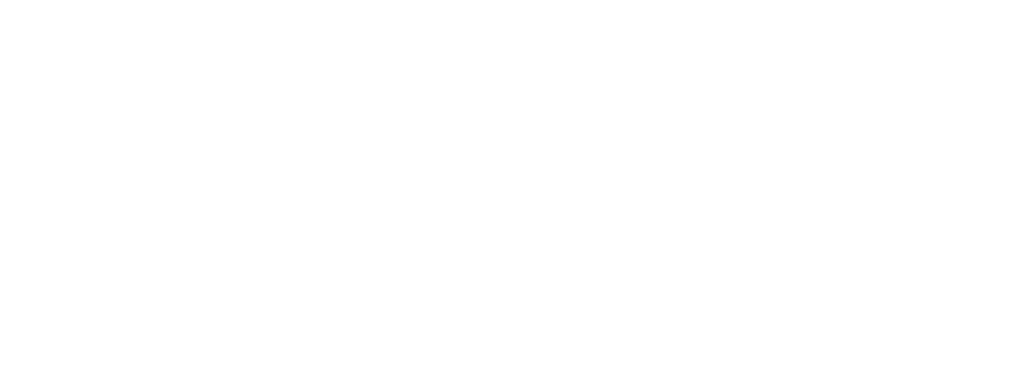
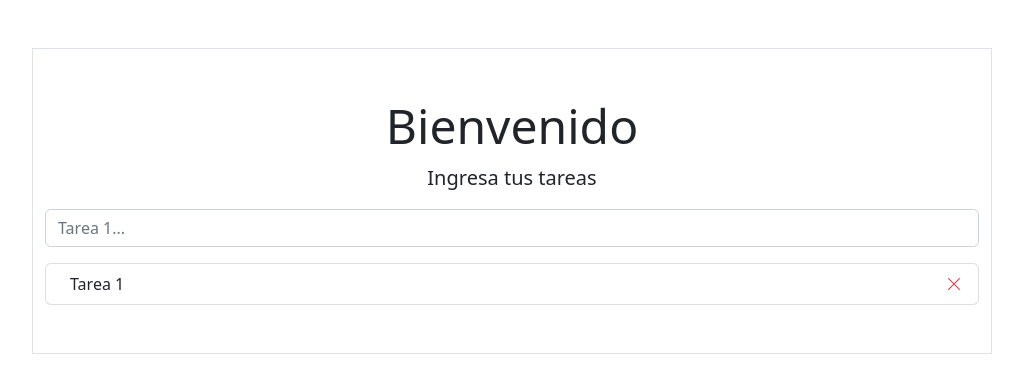
Before and after one commit to agustines82/TpReact4, a React (Create React App) app: page / in a window 1280 px wide. Shown: the top 392 px of the page, without its empty margins (128-1151 px from the left). Built offline with nearby package versions, Linux system fonts and the light colour scheme.

Commit message:
maquetado de la lista de tareas listo

```diff
--- a/package.json
+++ b/package.json
@@ -7,6 +7,7 @@
     "@testing-library/react": "^13.4.0",
     "@testing-library/user-event": "^13.5.0",
     "bootstrap": "^5.2.1",
+    "bootstrap-icons": "^1.9.1",
     "react": "^18.2.0",
     "react-bootstrap": "^2.5.0",
     "react-dom": "^18.2.0",
--- a/src/App.js
+++ b/src/App.js
@@ -1,7 +1,19 @@
 //importamos hojas de estilo
 import "bootstrap/dist/css/bootstrap.min.css";
+import "bootstrap-icons/font/bootstrap-icons.css";
+import FormularioTarea from "./components/FormularioTarea";
+import ListaTarea from "./components/ListaTarea";
+
 function App() {
-    return <div></div>;
+    return (
+        <>
+            <section className="container w-75 my-5 py-5 border">
+                <h1 className="display-5 text-center">Bienvenido</h1>
+                <FormularioTarea />
+                <ListaTarea />
+            </section>
+        </>
+    );
 }
 
 export default App;
--- /dev/null
+++ b/src/components/FormularioTarea.jsx
@@ -0,0 +1,16 @@
+import React from "react";
+import Form from "react-bootstrap/Form";
+const FormularioTarea = () => {
+    return (
+        <>
+            <p className="container text-center lead">Ingresa tus tareas</p>
+            <Form>
+                <Form.Group className="mb-3" controlId="tareas">
+                    <Form.Control type="text" placeholder="Tarea 1..." />
+                </Form.Group>
+            </Form>
+        </>
+    );
+};
+
+export default FormularioTarea;
--- /dev/null
+++ b/src/components/ItemTarea.jsx
@@ -0,0 +1,12 @@
+import React from "react";
+import { ListGroup } from "react-bootstrap";
+const ItemTarea = () => {
+    return (
+        <ListGroup.Item as="li" className="d-flex justify-content-between align-items-start">
+            <div className="ms-2 me-auto">Tarea 1</div>
+            <i className="text-danger bi bi-x-lg"></i>
+        </ListGroup.Item>
+    );
+};
+
+export default ItemTarea;
--- /dev/null
+++ b/src/components/ListaTarea.jsx
@@ -0,0 +1,15 @@
+import React from "react";
+import { ListGroup } from "react-bootstrap";
+import ItemTarea from "./ItemTarea";
+
+const ListaTarea = () => {
+    return (
+        <>
+            <ListGroup>
+                <ItemTarea />
+            </ListGroup>
+        </>
+    );
+};
+
+export default ListaTarea;
```
Also changed, not shown: 1 other file (tests, documents, lock files or other folders).
